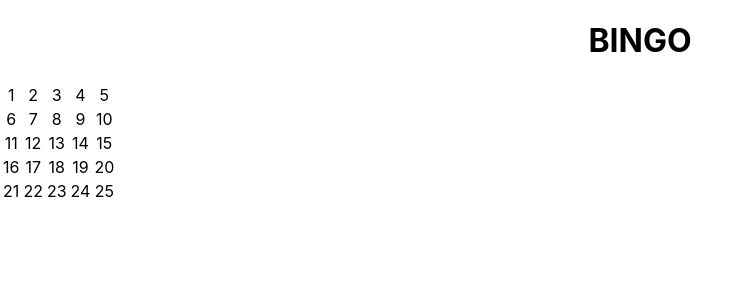
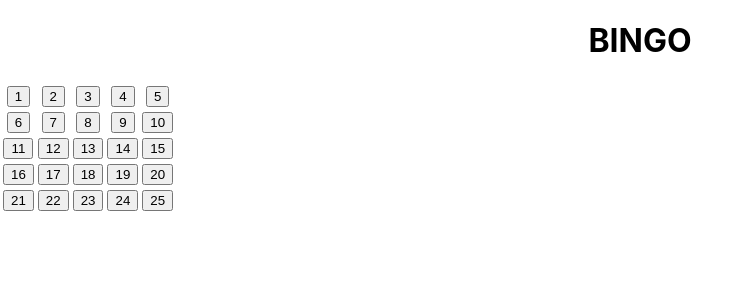
Before and after one commit to nabetama/bingo, a React (Create React App) app: page / in a window 1280 px wide. Shown: the top 300 px of the page, without its empty margins (0-751 px from the left). Built offline with nearby package versions, Linux system fonts and the light colour scheme.

Commit message:
show button with isOpen status

```diff
--- a/src/App.tsx
+++ b/src/App.tsx
@@ -4,6 +4,11 @@ import "./App.css";
 import { Blocks } from "./Blocks";
 
 import { BLOCKS } from "./data/blocks";
+
+type Block = {
+  label: string;
+  isOpen: boolean;
+};
 
 function App() {
   return (
--- a/src/Block.tsx
+++ b/src/Block.tsx
@@ -1,7 +1,16 @@
 import React from "react";
 
-const Block: React.FC<{ label: string }> = (props) => {
-  return <div className="Block">{props.label}</div>;
+const Block: React.FC<{ label: string; isOpen: boolean }> = (props) => {
+  return (
+    <button
+      className="Block"
+      onClick={() => {
+        console.log("debug: ", props.label);
+      }}
+    >
+      {props.label}
+    </button>
+  );
 };
 
 export { Block };
--- a/src/Blocks.tsx
+++ b/src/Blocks.tsx
@@ -1,4 +1,5 @@
 import React from "react";
+import { Block } from "./Block";
 
 const Blocks: React.FC<{ data: string[][] }> = (props) => {
   return (
@@ -8,7 +9,11 @@ const Blocks: React.FC<{ data: string[][] }> = (props) => {
           return (
             <tr>
               {blocks.map((block) => {
-                return <td>{block}</td>;
+                return (
+                  <td>
+                    <Block label={block} isOpen={false} />
+                  </td>
+                );
               })}
             </tr>
           );
```
